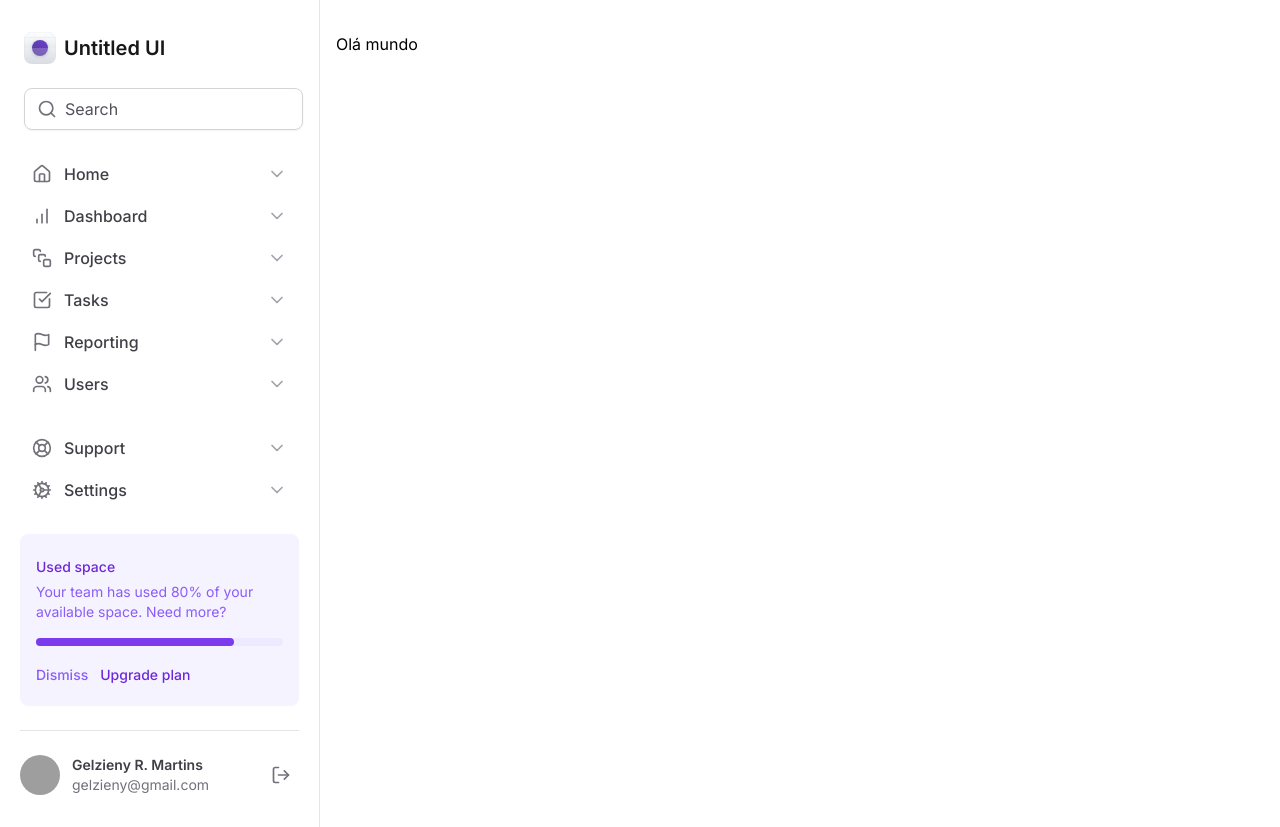
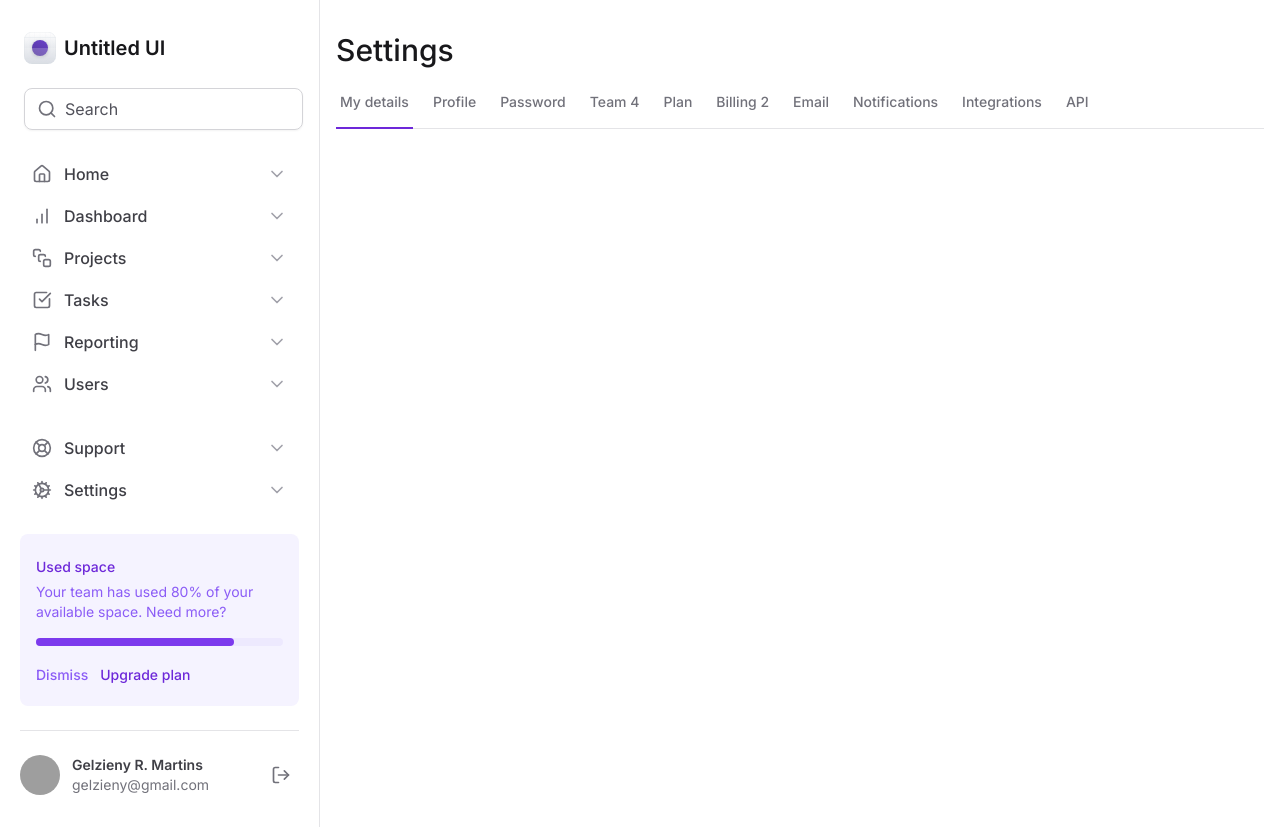
Before and after one commit to Gelzieny/tailwind-next, a Next.js app: page / in a window 1280 px wide. Built offline with nearby package versions, Linux system fonts and the light colour scheme; grey boxes are pictures that could not be loaded.

Commit message:
Criando Abas com Radix Tabs

```diff
--- a/package.json
+++ b/package.json
@@ -9,6 +9,8 @@
     "lint": "next lint"
   },
   "dependencies": {
+    "@radix-ui/react-icons": "^1.3.2",
+    "@radix-ui/react-tabs": "^1.1.1",
     "lucide-react": "^0.462.0",
     "next": "15.0.3",
     "react": "19.0.0-rc-66855b96-20241106",
--- a/src/app/layout.tsx
+++ b/src/app/layout.tsx
@@ -1,7 +1,7 @@
 import type { Metadata } from 'next'
 import { Inter } from 'next/font/google'
 import './globals.css'
-import { Sidebar } from './components/Sidebar'
+import { Sidebar } from '@/components/Sidebar'
 
 const inter = Inter({ subsets: ['latin'] })
 
@@ -17,7 +17,7 @@
   children: React.ReactNode
 }>) {
   return (
-    <html lang="en">
+    <html lang="en" className="antialiased">
       <body className={inter.className}>
         <div className="grid min-h-screen grid-cols-app">
           <Sidebar />
--- a/src/app/page.tsx
+++ b/src/app/page.tsx
@@ -1,3 +1,11 @@
+import { SettingsTabs } from '@/components/SettingsTabs'
+
 export default function Home() {
-  return <h1>Olá mundo</h1>
+  return (
+    <>
+      <h1 className="text-3xl font-medium text-zinc-900">Settings</h1>
+
+      <SettingsTabs />
+    </>
+  )
 }
--- /dev/null
+++ b/src/components/SettingsTabs/TabItem.tsx
@@ -0,0 +1,22 @@
+import * as Tabs from '@radix-ui/react-tabs'
+
+export interface TabItemProps {
+  value: string
+  title: string
+  isSelected?: boolean
+}
+
+export function TabItem({ value, title, isSelected = false }: TabItemProps) {
+  return (
+    <Tabs.Trigger
+      value={value}
+      className="relative px-1 pb-4 text-sm font-medium text-zinc-500  hover:text-violet-700"
+    >
+      <span>{title}</span>
+
+      {isSelected && (
+        <div className=" absolute -bottom-px left-0 right-0 h-0.5 bg-violet-700" />
+      )}
+    </Tabs.Trigger>
+  )
+}
--- /dev/null
+++ b/src/components/SettingsTabs/index.tsx
@@ -0,0 +1,21 @@
+import * as Tabs from '@radix-ui/react-tabs'
+import { TabItem } from './TabItem'
+
+export function SettingsTabs() {
+  return (
+    <Tabs.Root>
+      <Tabs.List className="mt-6 flex w-full items-center gap-4 border-b border-zinc-200">
+        <TabItem value="tab1" title="My details" isSelected />
+        <TabItem value="tab2" title="Profile" />
+        <TabItem value="tab3" title="Password" />
+        <TabItem value="tab4" title="Team 4" />
+        <TabItem value="tab5" title="Plan" />
+        <TabItem value="tab6" title="Billing 2" />
+        <TabItem value="tab7" title="Email" />
+        <TabItem value="tab8" title="Notifications" />
+        <TabItem value="tab9" title="Integrations" />
+        <TabItem value="tab10" title="API" />
+      </Tabs.List>
+    </Tabs.Root>
+  )
+}
```
Also changed, not shown: .eslintrc.json, src/components/Input/index.tsx (renamed from src/app/components/Input/index.tsx), src/components/Sidebar/NavItem.tsx (renamed from src/app/components/Sidebar/NavItem.tsx), src/components/Sidebar/Profile.tsx (renamed from src/app/components/Sidebar/Profile.tsx), src/components/Sidebar/UsedSpace.tsx (renamed from src/app/components/Sidebar/UsedSpace.tsx), src/components/Sidebar/index.tsx (renamed from src/app/components/Sidebar/index.tsx), src/components/Sidebar/logo.tsx (renamed from src/app/components/Sidebar/logo.tsx), 2 other files (tests, documents, lock files or other folders).
